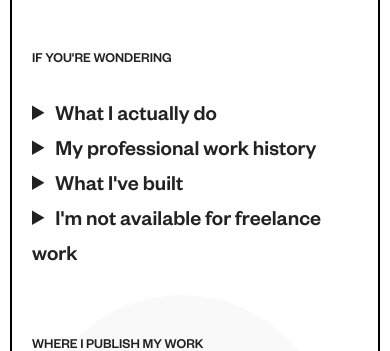
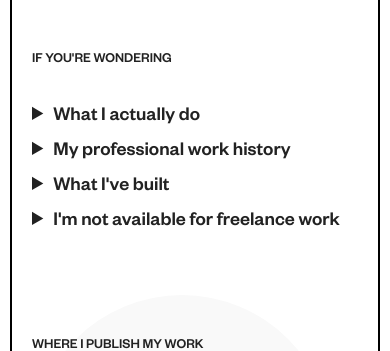
Before and after one commit to fathermerry/opemipo.com, a Jekyll site: the page built from index.md, in a window 390 px wide. Shown: the part 1335-1686 px from the top of the page. Built offline with Jekyll 4.4.1, drawn with Linux system fonts in a browser that asks for light colours.

Commit message:
Reduce FAQ text size one mobile

```diff
--- a/_sass/components/_faq.scss
+++ b/_sass/components/_faq.scss
@@ -18,6 +18,9 @@ section#faq {
         line-height: 3.5rem;
         font-size: 2.2rem;
         cursor: pointer;
+        @media all and (max-width: 640px) {
+            font-size: 2rem;
+        }
     }
     p {
         margin: 5px 0;
```
